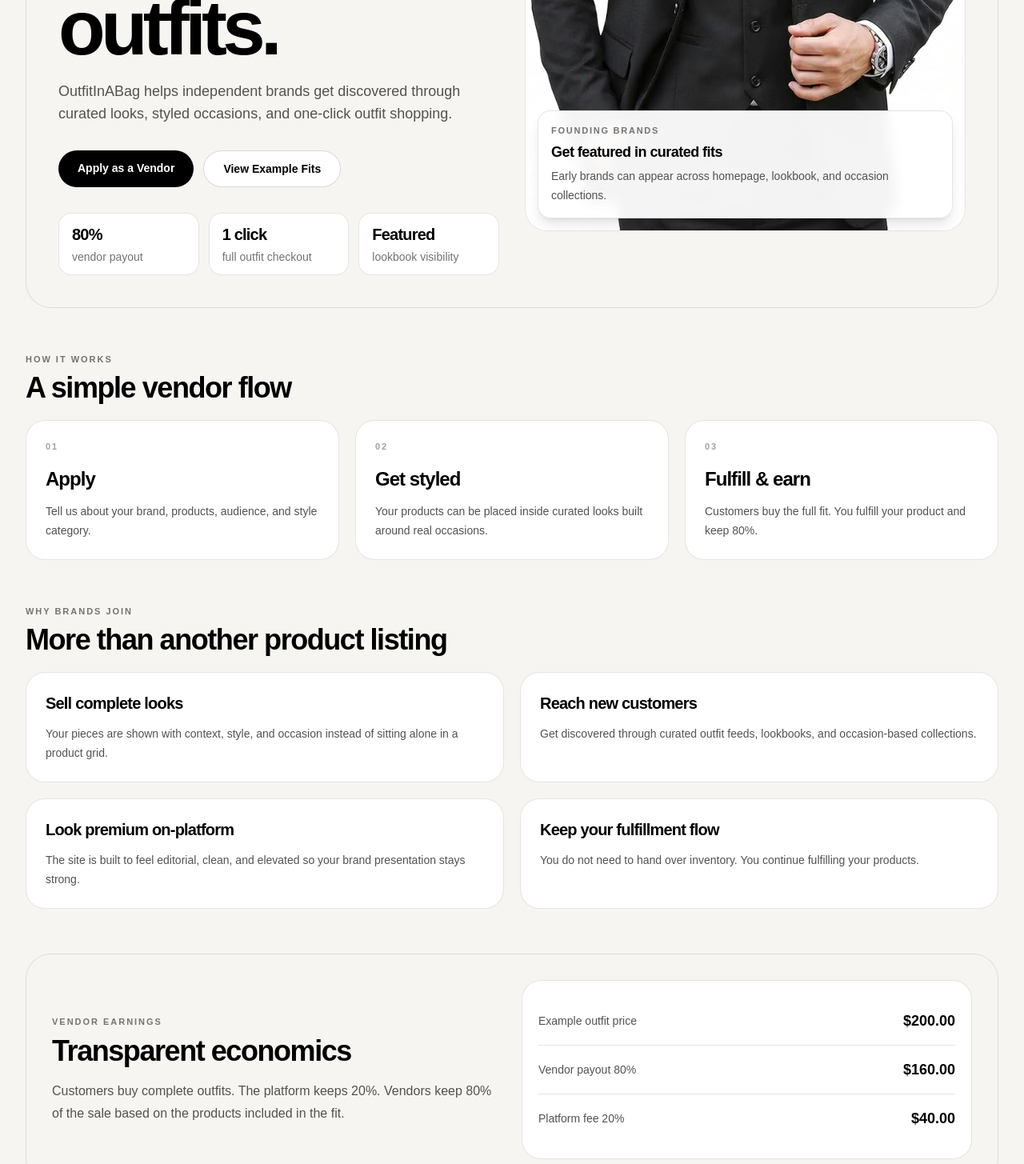
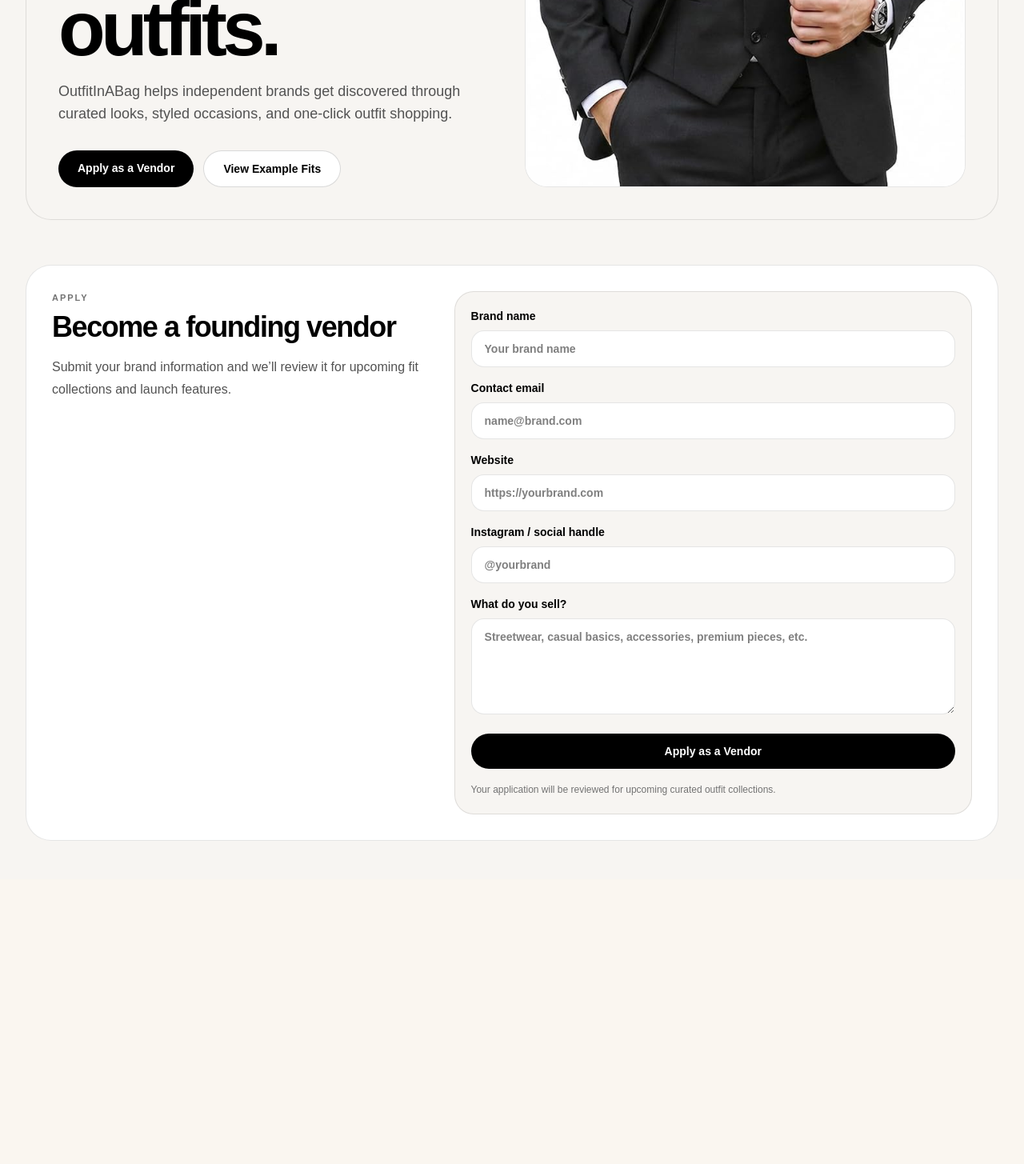
Before and after one commit to jholt19/outfitinabag-site, a Next.js app: page /sell in a window 1280 px wide. Shown: the part 460-1915 px from the top of the page at 80% size. After the commit the page ends 1559 px from the top, so only its background shows below. Built offline with nearby package versions, Linux system fonts and the light colour scheme.

Commit message:
Connect vendor form to real API

```diff
--- a/app/sell/page.tsx
+++ b/app/sell/page.tsx
@@ -1,3 +1,5 @@
+"use client";
+
 import Link from "next/link";
 import Image from "next/image";
 
@@ -35,24 +37,6 @@ export default function SellPage() {
               View Example Fits
             </Link>
           </div>
-
-          <div className="mt-8 grid gap-3 sm:grid-cols-3">
-            {[
-              ["80%", "vendor payout"],
-              ["1 click", "full outfit checkout"],
-              ["Featured", "lookbook visibility"],
-            ].map(([top, bottom]) => (
-              <div
-                key={top}
-                className="rounded-2xl border border-black/10 bg-white px-4 py-3"
-              >
-                <div className="text-xl font-semibold tracking-[-0.04em] text-black">
-                  {top}
-                </div>
-                <div className="mt-1 text-sm text-neutral-500">{bottom}</div>
-              </div>
-            ))}
-          </div>
         </div>
 
         <div className="relative">
@@ -66,137 +50,6 @@ export default function SellPage() {
               className="object-cover"
             />
           </div>
-
-          <div className="absolute bottom-4 left-4 right-4 rounded-2xl border border-black/10 bg-white/95 p-4 shadow-lg backdrop-blur">
-            <div className="text-[11px] font-semibold uppercase tracking-[0.16em] text-neutral-500">
-              Founding Brands
-            </div>
-            <div className="mt-1 text-lg font-semibold tracking-[-0.03em] text-black">
-              Get featured in curated fits
-            </div>
-            <div className="mt-1 text-sm leading-6 text-neutral-600">
-              Early brands can appear across homepage, lookbook, and occasion
-              collections.
-            </div>
-          </div>
-        </div>
-      </section>
-
-      {/* HOW IT WORKS */}
-      <section className="mt-14">
-        <div className="text-[11px] font-semibold uppercase tracking-[0.18em] text-neutral-500">
-          How It Works
-        </div>
-        <h2 className="mt-2 text-3xl font-semibold tracking-[-0.04em] text-black sm:text-4xl">
-          A simple vendor flow
-        </h2>
-
-        <div className="mt-5 grid gap-5 lg:grid-cols-3">
-          {[
-            [
-              "01",
-              "Apply",
-              "Tell us about your brand, products, audience, and style category.",
-            ],
-            [
-              "02",
-              "Get styled",
-              "Your products can be placed inside curated looks built around real occasions.",
-            ],
-            [
-              "03",
-              "Fulfill & earn",
-              "Customers buy the full fit. You fulfill your product and keep 80%.",
-            ],
-          ].map(([number, title, text]) => (
-            <div
-              key={number}
-              className="rounded-[24px] border border-black/10 bg-white p-6"
-            >
-              <div className="text-[11px] font-semibold uppercase tracking-[0.18em] text-neutral-400">
-                {number}
-              </div>
-              <div className="mt-4 text-2xl font-semibold tracking-[-0.04em] text-black">
-                {title}
-              </div>
-              <p className="mt-3 text-sm leading-6 text-neutral-600">{text}</p>
-            </div>
-          ))}
-        </div>
-      </section>
-
-      {/* WHY BRANDS JOIN */}
-      <section className="mt-14">
-        <div className="text-[11px] font-semibold uppercase tracking-[0.18em] text-neutral-500">
-          Why Brands Join
-        </div>
-        <h2 className="mt-2 text-3xl font-semibold tracking-[-0.04em] text-black sm:text-4xl">
-          More than another product listing
-        </h2>
-
-        <div className="mt-5 grid gap-5 md:grid-cols-2">
-          {[
-            [
-              "Sell complete looks",
-              "Your pieces are shown with context, style, and occasion instead of sitting alone in a product grid.",
-            ],
-            [
-              "Reach new customers",
-              "Get discovered through curated outfit feeds, lookbooks, and occasion-based collections.",
-            ],
-            [
-              "Look premium on-platform",
-              "The site is built to feel editorial, clean, and elevated so your brand presentation stays strong.",
-            ],
-            [
-              "Keep your fulfillment flow",
-              "You do not need to hand over inventory. You continue fulfilling your products.",
-            ],
-          ].map(([title, text]) => (
-            <div
-              key={title}
-              className="rounded-[24px] border border-black/10 bg-white p-6"
-            >
-              <div className="text-xl font-semibold tracking-[-0.04em] text-black">
-                {title}
-              </div>
-              <p className="mt-3 text-sm leading-6 text-neutral-600">{text}</p>
-            </div>
-          ))}
-        </div>
-      </section>
-
-      {/* ECONOMICS */}
-      <section className="mt-14 grid gap-6 rounded-[32px] border border-black/10 bg-[#f7f5f2] p-5 sm:p-7 lg:grid-cols-2 lg:p-8">
-        <div className="self-center">
-          <div className="text-[11px] font-semibold uppercase tracking-[0.18em] text-neutral-500">
-            Vendor Earnings
-          </div>
-          <h2 className="mt-2 text-3xl font-semibold tracking-[-0.04em] text-black sm:text-4xl">
-            Transparent economics
-          </h2>
-          <p className="mt-4 max-w-xl text-base leading-7 text-neutral-600">
-            Customers buy complete outfits. The platform keeps 20%. Vendors keep
-            80% of the sale based on the products included in the fit.
-          </p>
-        </div>
-
-        <div className="rounded-[24px] border border-black/10 bg-white p-5">
-          {[
-            ["Example outfit price", "$200.00"],
-            ["Vendor payout 80%", "$160.00"],
-            ["Platform fee 20%", "$40.00"],
-          ].map(([label, value]) => (
-            <div
-              key={label}
-              className="flex items-center justify-between border-b border-black/10 py-4 last:border-b-0"
-            >
-              <span className="text-sm text-neutral-600">{label}</span>
-              <strong className="text-lg font-semibold text-black">
-                {value}
-              </strong>
-            </div>
-          ))}
         </div>
       </section>
 
@@ -209,53 +62,113 @@ export default function SellPage() {
           <div className="text-[11px] font-semibold uppercase tracking-[0.18em] text-neutral-500">
             Apply
           </div>
+
           <h2 className="mt-2 text-3xl font-semibold tracking-[-0.04em] text-black sm:text-4xl">
             Become a founding vendor
           </h2>
+
           <p className="mt-4 max-w-xl text-base leading-7 text-neutral-600">
             Submit your brand information and we’ll review it for upcoming fit
             collections and launch features.
           </p>
         </div>
 
-        <form className="grid gap-4 rounded-[24px] border border-black/10 bg-[#f7f5f2] p-5">
-          {[
-            ["Brand name", "Your brand name", "text"],
-            ["Contact email", "name@brand.com", "email"],
-            ["Website", "https://yourbrand.com", "text"],
-            ["Instagram / social handle", "@yourbrand", "text"],
-          ].map(([label, placeholder, type]) => (
-            <label
-              key={label}
-              className="grid gap-2 text-sm font-semibold text-black"
-            >
-              {label}
-              <input
-                type={type}
-                placeholder={placeholder}
-                className="rounded-2xl border border-black/10 bg-white px-4 py-3 text-sm outline-none transition focus:border-black"
-              />
-            </label>
-          ))}
+        <form
+          className="grid gap-4 rounded-[24px] border border-black/10 bg-[#f7f5f2] p-5"
+          onSubmit={async (e) => {
+            e.preventDefault();
+
+            const form = e.currentTarget;
+            const formData = new FormData(form);
+
+            const payload = {
+              brandName: formData.get("brandName"),
+              contactEmail: formData.get("contactEmail"),
+              website: formData.get("website"),
+              instagram: formData.get("instagram"),
+              products: formData.get("products"),
+            };
+
+            const res = await fetch("/api/vendor-applications", {
+              method: "POST",
+              headers: {
+                "Content-Type": "application/json",
+              },
+              body: JSON.stringify(payload),
+            });
+
+            const data = await res.json();
+
+            if (!res.ok) {
+              alert(data?.error || "Failed to submit application.");
+              return;
+            }
+
+            alert("Vendor application submitted successfully!");
+            form.reset();
+          }}
+        >
+          <label className="grid gap-2 text-sm font-semibold text-black">
+            Brand name
+            <input
+              name="brandName"
+              type="text"
+              required
+              placeholder="Your brand name"
+              className="rounded-2xl border border-black/10 bg-white px-4 py-3 text-sm outline-none transition focus:border-black"
+            />
+          </label>
+
+          <label className="grid gap-2 text-sm font-semibold text-black">
+            Contact email
+            <input
+              name="contactEmail"
+              type="email"
+              required
+              placeholder="name@brand.com"
+              className="rounded-2xl border border-black/10 bg-white px-4 py-3 text-sm outline-none transition focus:border-black"
+            />
+          </label>
+
+          <label className="grid gap-2 text-sm font-semibold text-black">
+            Website
+            <input
+              name="website"
+              type="text"
+              placeholder="https://yourbrand.com"
+              className="rounded-2xl border border-black/10 bg-white px-4 py-3 text-sm outline-none transition focus:border-black"
+            />
+          </label>
+
+          <label className="grid gap-2 text-sm font-semibold text-black">
+            Instagram / social handle
+            <input
+              name="instagram"
+              type="text"
+              placeholder="@yourbrand"
+              className="rounded-2xl border border-black/10 bg-white px-4 py-3 text-sm outline-none transition focus:border-black"
+            />
+          </label>
 
           <label className="grid gap-2 text-sm font-semibold text-black">
             What do you sell?
             <textarea
+              name="products"
+              required
               placeholder="Streetwear, casual basics, accessories, premium pieces, etc."
               className="min-h-[120px] resize-y rounded-2xl border border-black/10 bg-white px-4 py-3 text-sm outline-none transition focus:border-black"
             />
           </label>
 
           <button
-            type="button"
+            type="submit"
             className="mt-2 rounded-full bg-black px-6 py-3 text-sm font-semibold text-white transition hover:opacity-90"
           >
             Apply as a Vendor
           </button>
 
           <p className="text-xs leading-5 text-neutral-500">
-            This form is ready visually. Next, we can connect it to save vendor
-            applications.
+            Your application will be reviewed for upcoming curated outfit collections.
           </p>
         </form>
       </section>
```
